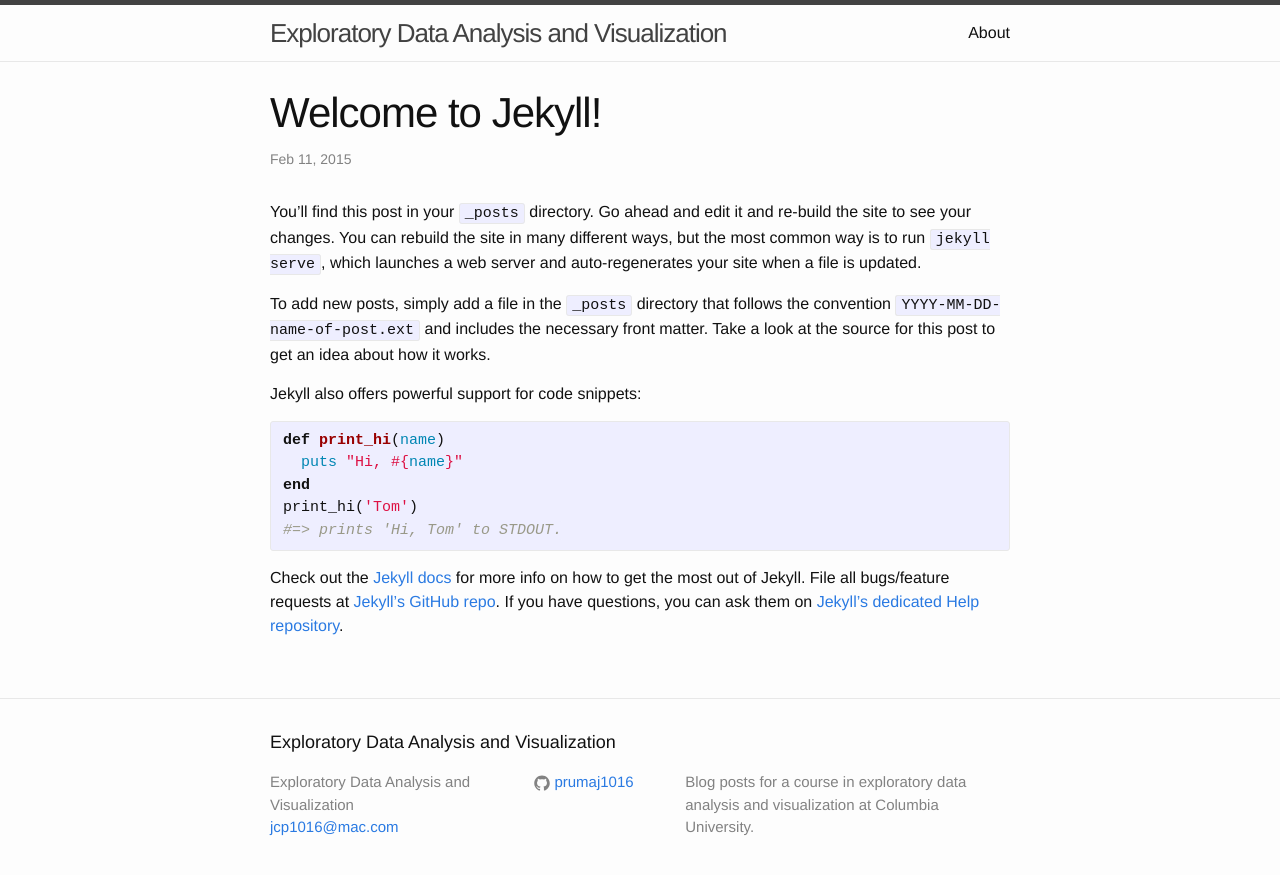
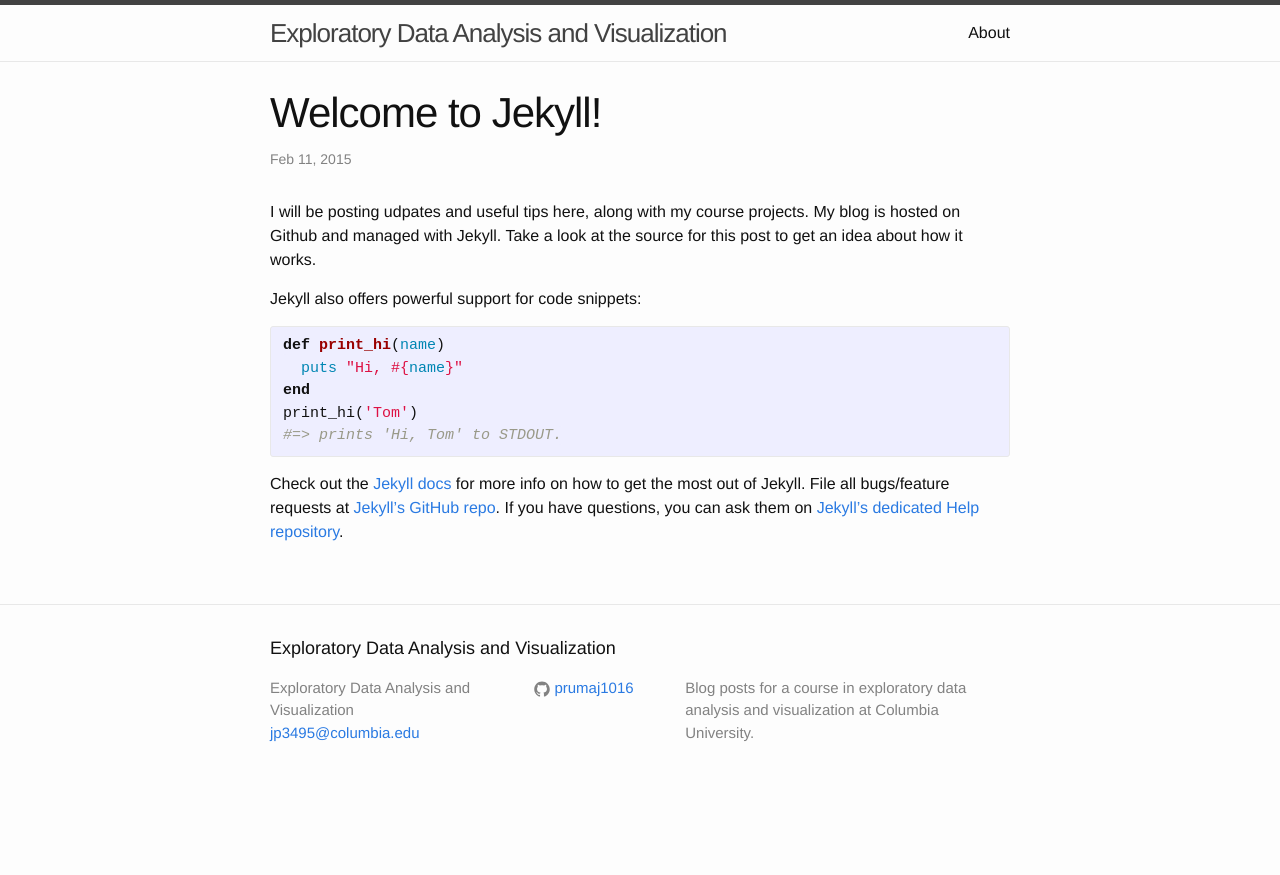
Before and after one commit to jcp1016/jcp1016.github.io, a Jekyll site: the page built from my-edav-site/_posts/2015-02-11-welcome-to-jekyll.markdown, in a window 1280 px wide. Shown: the top 875 px of the page. Built offline with Jekyll 4.4.1, drawn with Linux system fonts in a browser that asks for light colours.

Commit message:
added content

```diff
--- a/my-edav-site/_config.yml
+++ b/my-edav-site/_config.yml
@@ -1,6 +1,6 @@
 # Site settings
 title: Exploratory Data Analysis and Visualization
-email: jcp1016@mac.com
+email: jp3495@columbia.edu
 description:
   Blog posts for a course in exploratory data analysis and visualization
   at Columbia University.
--- a/my-edav-site/_posts/2015-02-11-welcome-to-jekyll.markdown
+++ b/my-edav-site/_posts/2015-02-11-welcome-to-jekyll.markdown
@@ -4,9 +4,7 @@
 date:   2015-02-11 18:00:15
 categories: jekyll update
 ---
-You’ll find this post in your `_posts` directory. Go ahead and edit it and re-build the site to see your changes. You can rebuild the site in many different ways, but the most common way is to run `jekyll serve`, which launches a web server and auto-regenerates your site when a file is updated.
-
-To add new posts, simply add a file in the `_posts` directory that follows the convention `YYYY-MM-DD-name-of-post.ext` and includes the necessary front matter. Take a look at the source for this post to get an idea about how it works.
+I will be posting udpates and useful tips here, along with my course projects.  My blog is hosted on Github and managed with Jekyll.  Take a look at the source for this post to get an idea about how it works.
 
 Jekyll also offers powerful support for code snippets:
 
```
